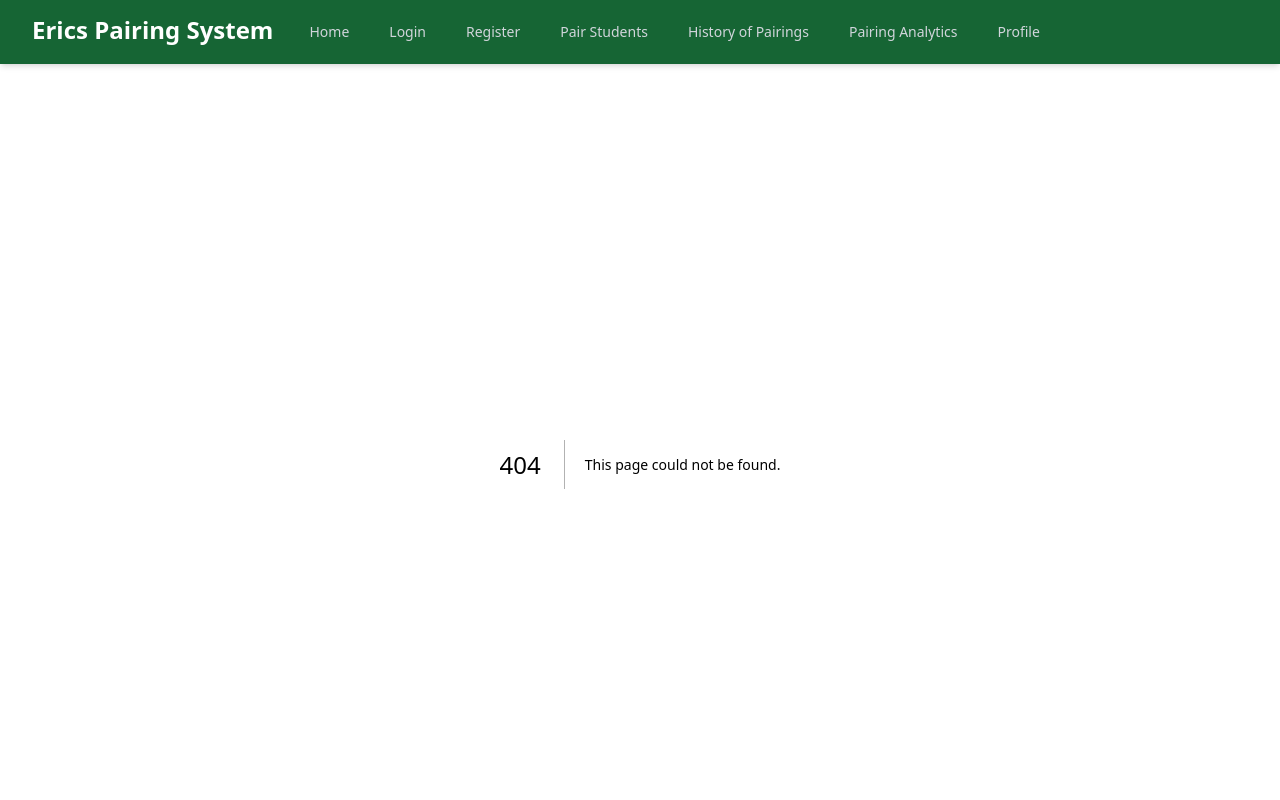
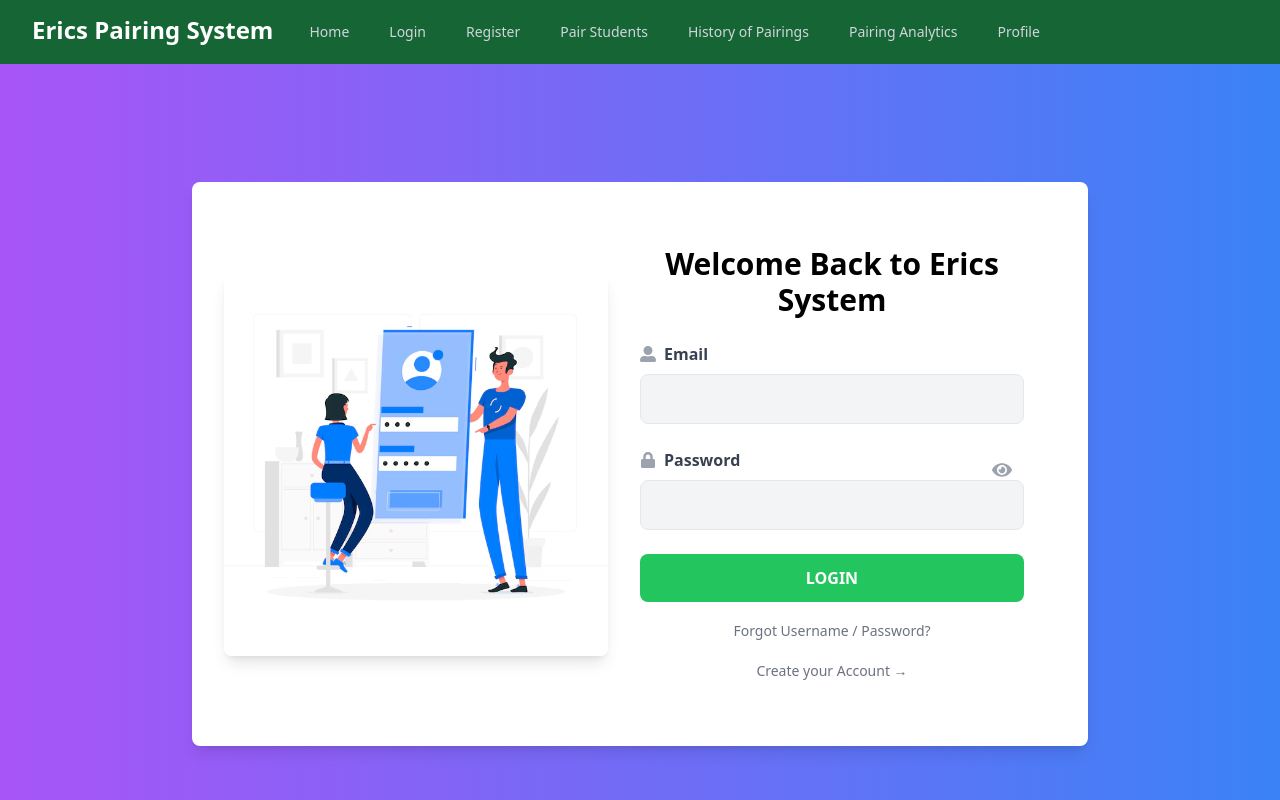
Before and after one commit to ErickGichuki/pair, a Next.js app: page /login in a window 1280 px wide. Before the commit this address had no page. Shown: the top 800 px of the page. Built offline with nearby package versions, Linux system fonts and the light colour scheme.

Commit message:
refactor:modify the register pages to handle password schema for strength purposes and login page plus adding an image

```diff
--- /dev/null
+++ b/app/login/page.js
@@ -0,0 +1,128 @@
+'use client';
+import React, { useState } from 'react';
+import Link from 'next/link';
+import { FaUserAlt, FaLock, FaEye, FaEyeSlash } from 'react-icons/fa';
+import axios from 'axios';
+
+const Login = () => {
+  const [email, setEmail] = useState('');
+  const [password, setPassword] = useState('');
+  const [isLoading, setIsLoading] = useState(false);
+  const [error, setError] = useState('');
+  const [showPassword, setShowPassword] = useState(false);
+
+  const handleLogin = async (e) => {
+    e.preventDefault();
+    if (!email || !password) {
+      setError('Please enter both email and password');
+      return;
+    }
+
+    setError('');
+    setIsLoading(true);
+    console.log('Logging in:', { email, password });
+
+    try {
+      // Send a POST request to the backend API
+      const response = await axios.post('https://students-pairing.onrender.com/pair/login', {
+        email,
+        password,
+      });
+
+      console.log('Login successful!', response.data);
+
+      // Handle successful login
+      // Example: You can save the token in localStorage or redirect to another page
+      // localStorage.setItem('token', response.data.token);
+      // Redirect user to dashboard or another page
+      window.location.href = '/dashboard'; // Example redirection
+
+    } catch (error) {
+      console.error('Login failed:', error.response?.data || error.message);
+      setError('Invalid email or password');
+    } finally {
+      setIsLoading(false);
+    }
+  };
+
+  return (
+    <div className="flex items-center justify-center min-h-screen bg-gradient-to-r from-purple-500 to-blue-500">
+      <div className="bg-white p-8 rounded-lg shadow-lg max-w-4xl w-full flex flex-col md:flex-row">
+        {/* Left side with image */}
+        <div className="flex-1 mb-8 md:mb-0 md:flex items-center justify-center">
+          <img src="/login.png" alt="Login" className="rounded-lg shadow-lg w-full h-auto max-w-xs md:max-w-sm mx-auto" />
+        </div>
+
+        {/* Right side with form */}
+        <div className="flex-1 px-4 md:px-8 py-6 md:py-8">
+          <h2 className="text-3xl font-bold text-center mb-6">Welcome Back to Erics System</h2>
+          {error && <div className="text-red-500 text-center mb-4">{error}</div>}
+          <form onSubmit={handleLogin}>
+            <div className="mb-6">
+              <label className="block text-gray-700 font-semibold mb-2" htmlFor="email">
+                <div className="flex items-center space-x-2">
+                  <FaUserAlt className="text-gray-400" />
+                  <span>Email</span>
+                </div>
+              </label>
+              <input
+                type="email"
+                id="email"
+                value={email}
+                onChange={(e) => setEmail(e.target.value)}
+                className="w-full px-4 py-3 border rounded-lg focus:outline-none focus:border-blue-500 bg-gray-100"
+                required
+              />
+            </div>
+
+            <div className="mb-6 relative">
+              <label className="block text-gray-700 font-semibold mb-2" htmlFor="password">
+                <div className="flex items-center space-x-2">
+                  <FaLock className="text-gray-400" />
+                  <span>Password</span>
+                </div>
+              </label>
+              <input
+                type={showPassword ? 'text' : 'password'}
+                id="password"
+                value={password}
+                onChange={(e) => setPassword(e.target.value)}
+                className="w-full px-4 py-3 border rounded-lg focus:outline-none focus:border-blue-500 bg-gray-100"
+                required
+              />
+              <button
+                type="button"
+                onClick={() => setShowPassword(!showPassword)}
+                className="absolute right-3 top-3 text-gray-400"
+              >
+                {showPassword ? <FaEyeSlash size={20} /> : <FaEye size={20} />}
+              </button>
+            </div>
+
+            <button
+              type="submit"
+              className={`w-full bg-green-500 text-white font-bold py-3 rounded-lg hover:bg-green-600 focus:outline-none focus:bg-green-600 transition-colors ${isLoading ? 'opacity-50 cursor-not-allowed' : ''}`}
+              disabled={isLoading}
+            >
+              {isLoading ? 'Logging in...' : 'LOGIN'}
+            </button>
+          </form>
+
+          <div className="text-center mt-4">
+            <Link href="/forgot-password" className="text-sm text-gray-500 hover:underline">
+              Forgot Username / Password?
+            </Link>
+          </div>
+
+          <div className="text-center mt-4">
+            <Link href="/register" className="text-sm text-gray-500 hover:underline">
+              Create your Account →
+            </Link>
+          </div>
+        </div>
+      </div>
+    </div>
+  );
+};
+
+export default Login;
```
Also changed, not shown: public/login.png (added).
